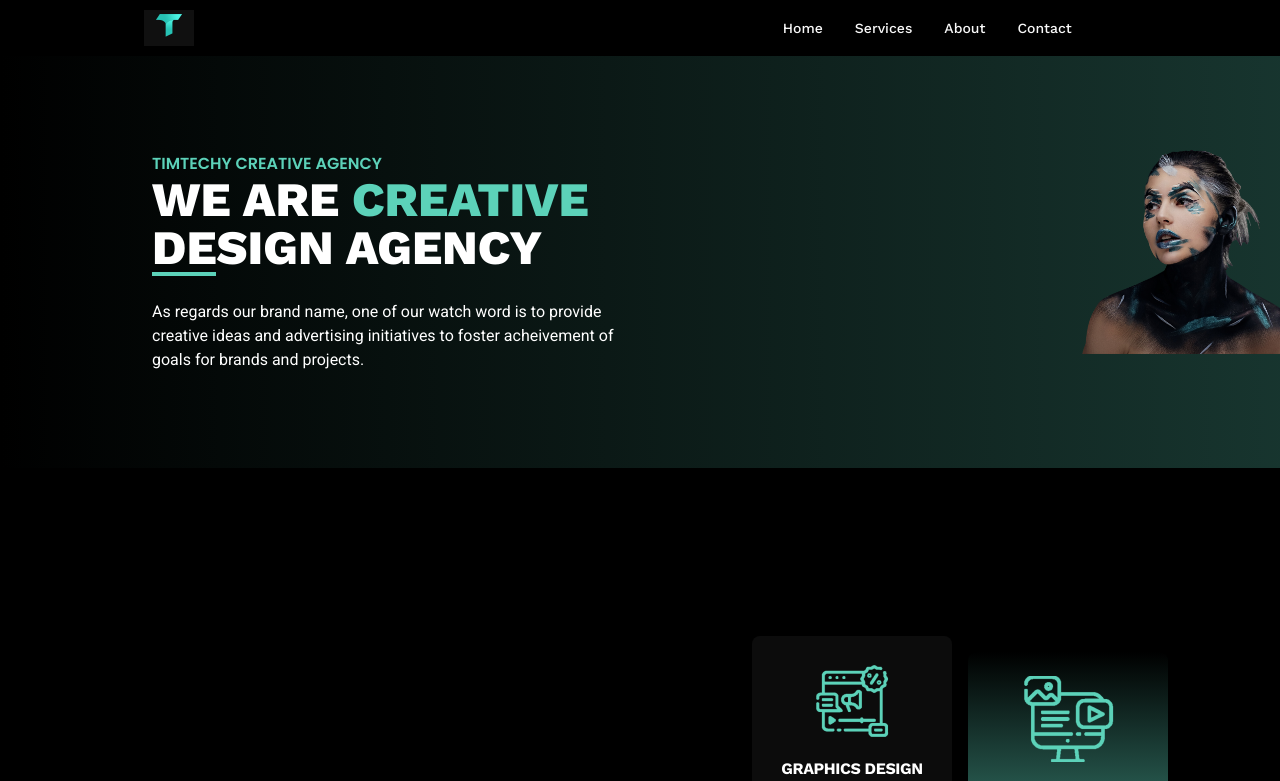
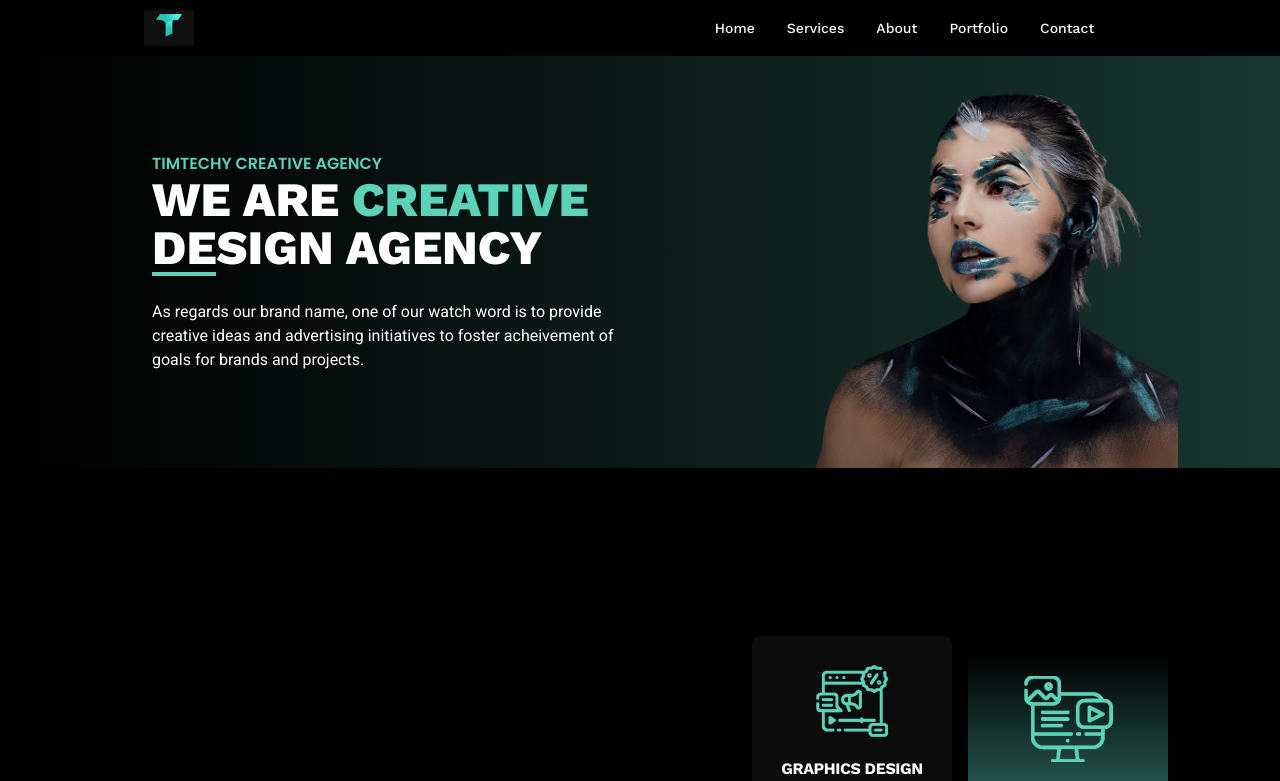
Before and after one commit to 0xfave/timo-portfolio, a Next.js app: page / in a window 1280 px wide. Shown: the top 781 px of the page. Built offline with nearby package versions, Linux system fonts and the light colour scheme.

Commit message:
image padding

```diff
--- a/package.json
+++ b/package.json
@@ -16,8 +16,7 @@
     "flowbite-react": "^0.3.8",
     "next": "13.1.6",
     "react": "18.2.0",
-    "react-dom": "18.2.0",
-    "react-router-dom": "^6.8.2"
+    "react-dom": "18.2.0"
   },
   "devDependencies": {
     "autoprefixer": "^10.4.13",
--- a/pages/components/Header.jsx
+++ b/pages/components/Header.jsx
@@ -21,7 +21,7 @@ const Header = () => {
             </div>
             <div className="flex items-center justify-center pt-6 pl-6">
                 {/* mt-8 lg:mt-0 h-72 sm:h-80 lg:h-96 xl:h-112 2xl:h-128 */}
-                <Image src={portrait} alt="" className="object-contain -mt-40 lg:h-[500px] xl:pl-[415px]" />
+                <Image src={portrait} alt="" className="object-contain -mt-40 lg:h-[500px] xl:pl-11" />
             </div>
         </div>
     )
--- a/pages/components/Navgation.jsx
+++ b/pages/components/Navgation.jsx
@@ -25,21 +25,21 @@ const Navgation = () => {
             </div>
             <Navbar.Collapse>
                 <Navbar.Link
-                    href="/navbars"
+                    href="/Header"
                     active={true}
                     className="!text-[#F9F9F9]"
                 >
                     Home
                 </Navbar.Link>
-                <Navbar.Link href="/navbars" className="!text-[#F9F9F9]">
+                <Navbar.Link href="/Services" className="!text-[#F9F9F9]">
                     Services
                 </Navbar.Link>
                 <Navbar.Link href="/Aboutus" className="!text-[#F9F9F9]">
                     About
                 </Navbar.Link>
-                {/* <Navbar.Link href="/navbars" className="!text-[#F9F9F9]">
-                    Pricing
-                </Navbar.Link> */}
+                <Navbar.Link href="/Portfolio" className="!text-[#F9F9F9]">
+                    Portfolio
+                </Navbar.Link>
                 <Navbar.Link href="/navbars" className="!text-[#F9F9F9]">
                     Contact
                 </Navbar.Link>
```
